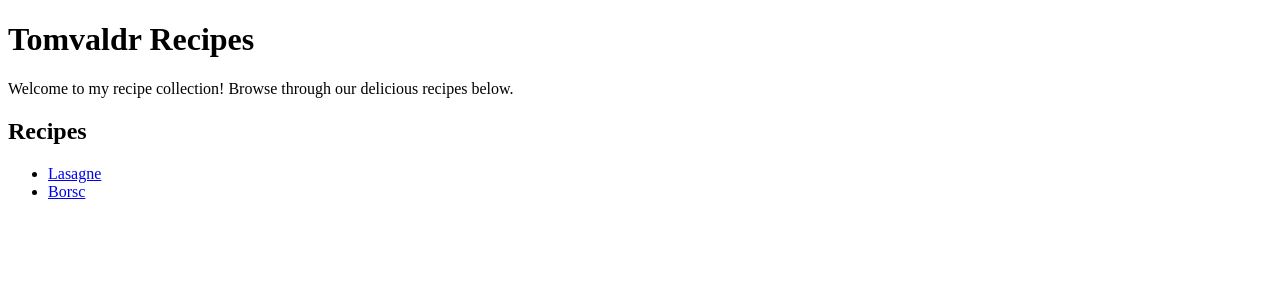
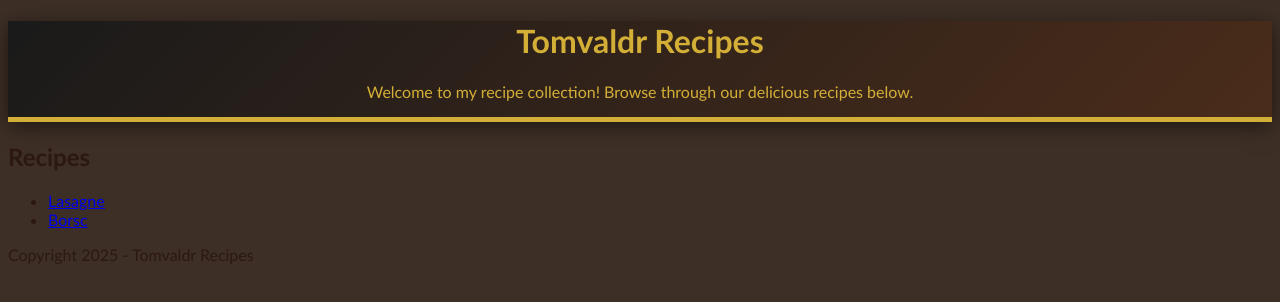
Before and after one commit to zavodniktomas/odin-recipes, a plain HTML site: page index.html in a window 1280 px wide. Drawn offline with Linux system fonts and the light colour scheme.

Commit message:
Add styles for header

```diff
--- a/index.html
+++ b/index.html
@@ -18,10 +18,8 @@
             <li><a href="recipes/lasagne.html">Lasagne</a></li>
             <li><a href="recipes/borsc.html">Borsc</a></li>
         </ul>
-
-
     <footer>
-
+        <p>Copyright 2025 - Tomvaldr Recipes</p>
     </footer>
 </body>
 </html>
--- a/styles.css
+++ b/styles.css
@@ -0,0 +1,13 @@
+body {
+    font-family: 'Trebuchet MS', 'Arial', sans-serif;
+    color: #2c1810;
+    background-color: #3d2f26;
+}
+
+header{
+    background: linear-gradient(135deg, #1a1a1a 0%, #4a2c1a 100%);
+    color: #d4af37;
+    text-align: center;
+    box-shadow: 0 4px 20px rgba(0, 0, 0, 0.5);
+    border-bottom: 5px solid #d4af37;
+}
```
